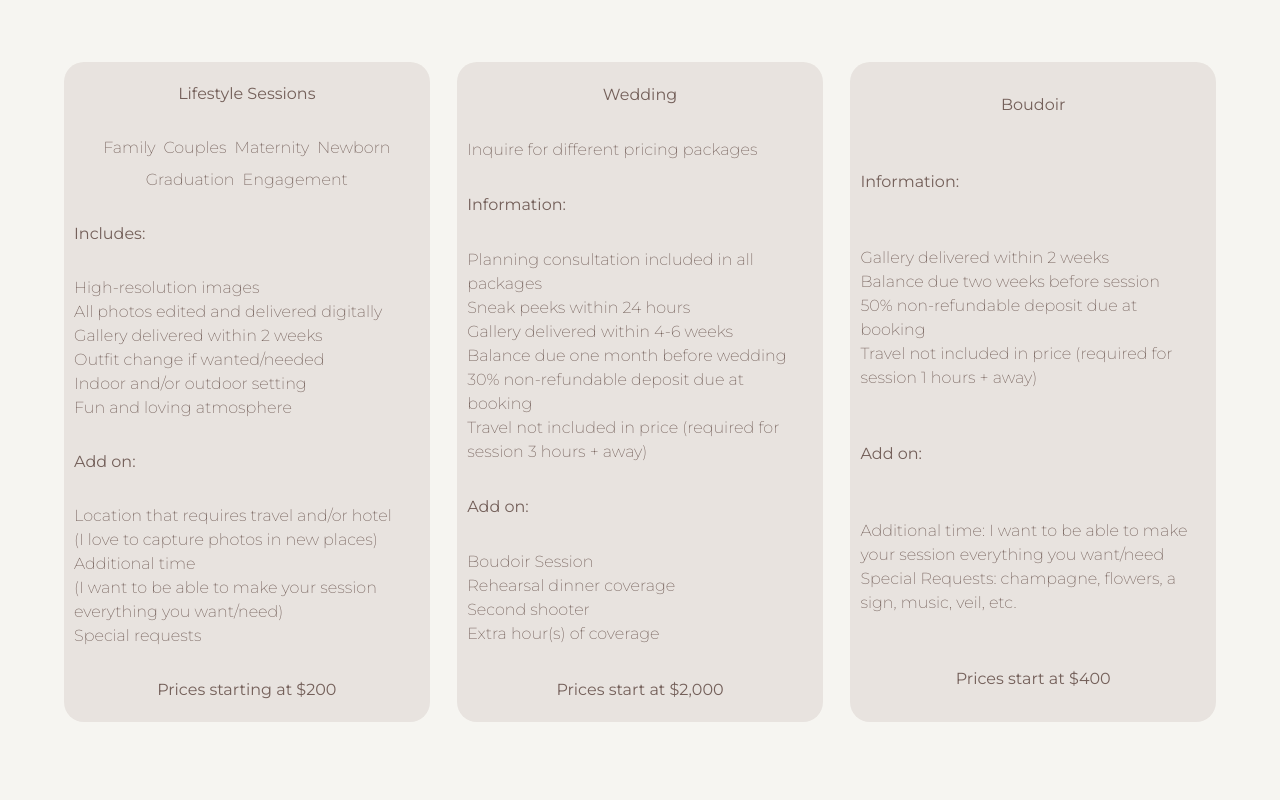
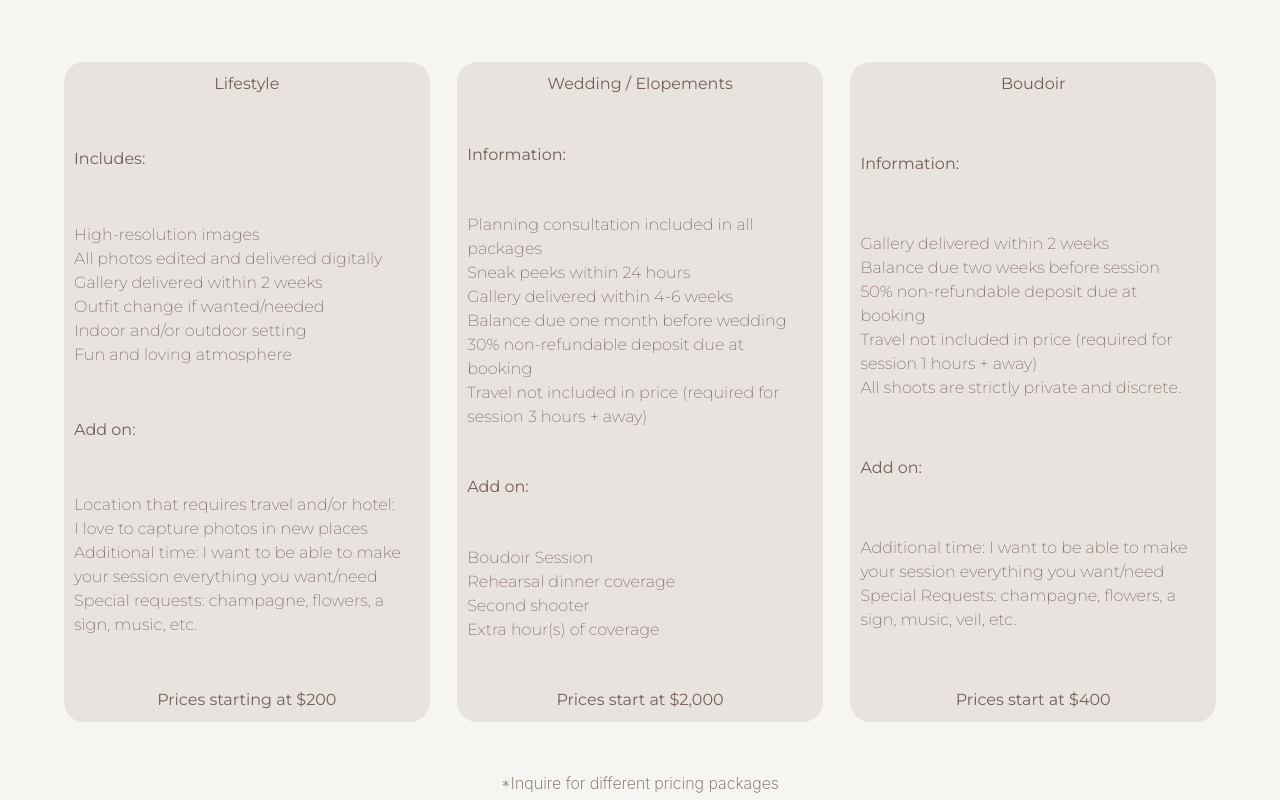
Before and after one commit to jsshigham/silovelymoments, a React (Vite) app: page /sessions in a window 1280 px wide. Shown: the part 240-1040 px from the top of the page. Built offline with nearby package versions, Linux system fonts and the light colour scheme; the HTML template or start-up script is replaced by a standard one.

Commit message:
minor edits on sessions, add buttons sec4 homePage

```diff
--- a/src/pages/Home/Home.tsx
+++ b/src/pages/Home/Home.tsx
@@ -58,6 +58,17 @@ function Home() {
           alt="Father, Mother, Daughter and Son enjoying the beach"
           className="sideBySideImgs"
         />
+        <div className="section4ButtonsDiv">
+          <a className="section4Buttons" href="/moments">
+            SEE THE MOMENTS I CAPTURE
+          </a>
+          <a className="section4Buttons" href="/sessions">
+            SEE THE SESSIONS I OFFER
+          </a>
+          <a className="section4Buttons" href="/contact">
+            BOOK A SESSION
+          </a>
+        </div>
         <img
           src="/sessionsPage/section1Img.jpeg"
           alt=""
--- a/src/pages/Home/homePage.css
+++ b/src/pages/Home/homePage.css
@@ -88,6 +88,7 @@ main {
   font-size: 2em;
   text-align: center;
   opacity: 70%;
+  font-weight: 300;
 }
 
 .section4Imgs {
@@ -100,7 +101,39 @@ main {
 }
 
 .sideBySideImgs {
-  height: 90%;
+  height: 81vh;
+}
+
+.section4ButtonsDiv {
+  height: 81vh;
+  width: 27vw;
+  background-color: var(--accent-background);
+  border-radius: 5px;
+  padding: 0 40px;
+  display: flex;
+  flex-direction: column;
+  justify-content: center;
+  align-items: center;
+  gap: 5em;
+}
+
+.section4Buttons {
+  text-align: center;
+  width: 60%;
+  padding: 1em 4.5em;
+  /* margin: 5em 0; */
+  border-radius: 2px;
+  border: solid 1px var(--primary-headings);
+  text-decoration: none;
+  font-size: 0.75em;
+  color: var(--primary-headings);
+  cursor: pointer;
+}
+.section4Buttons:hover {
+  background-color: var(--primary-headings);
+  color: var(--button-text-hover);
+  transition: 0.5s;
+  cursor: pointer;
 }
 .sliderSection {
   display: flex;
@@ -213,6 +246,11 @@ main {
     height: unset;
     flex-direction: column;
   }
+  .section4ButtonsDiv {
+    width: 80%;
+    height: 50vh;
+    gap: 2em;
+  }
 
   .sideBySideImgs {
     height: unset;
--- a/src/pages/Sessions/Sessions.tsx
+++ b/src/pages/Sessions/Sessions.tsx
@@ -29,15 +29,15 @@ function Sessions() {
 
         <div className="section1SessionsContainer">
           <div className="sessionDiv">
-            <h4 className="sessionDivH4">Lifestyle Sessions</h4>
-            <div className="lifestyleTypes">
+            <h4 className="sessionDivH4">Lifestyle</h4>
+            {/* <div className="lifestyleTypes">
               <span>Family</span>
               <span>Couples</span>
               <span>Maternity</span>
               <span>Newborn</span>
               <span>Graduation</span>
               <span>Engagement</span>
-            </div>
+            </div> */}
             <h6 className="sessionDivH6">Includes:</h6>
             <ul className="sessionUl">
               <li>High-resolution images</li>
@@ -49,23 +49,21 @@ function Sessions() {
             </ul>
             <h6 className="sessionDivH6">Add on:</h6>
             <ul className="sessionUl">
-              <li>Location that requires travel and/or hotel</li>
-              <li>(I love to capture photos in new places)</li>
-              <li>Additional time</li>
+              <li>Location that requires travel and/or hotel:</li>
+              <li>I love to capture photos in new places</li>
               <li>
-                (I want to be able to make your session everything you
-                want/need)
+                Additional time: I want to be able to make your session
+                everything you want/need
               </li>
-              <li>Special requests</li>
+
+              <li>Special requests: champagne, flowers, a sign, music, etc.</li>
             </ul>
             <h4 className="price sessionDivH4">Prices starting at $200</h4>
           </div>
 
           <div className="sessionDiv">
-            <h4 className="sessionDivH4">
-              Wedding <br />{" "}
-            </h4>
-            <span>Inquire for different pricing packages</span>
+            <h4 className="sessionDivH4">Wedding / Elopements</h4>
+            {/* <span>Inquire for different pricing packages</span> */}
             <h6 className="sessionDivH6">Information:</h6>
             <ul className="sessionUl">
               <li>Planning consultation included in all packages</li>
@@ -99,6 +97,7 @@ function Sessions() {
                 Travel not included in price (required for session 1 hours +
                 away)
               </li>
+              <li>All shoots are strictly private and discrete.</li>
             </ul>
             <h6 className="sessionDivH6">Add on:</h6>
             <ul className="sessionUl">
@@ -116,6 +115,7 @@ function Sessions() {
           {/* </div> */}
         </div>
       </section>
+      <h6 className="disclaimer">*Inquire for different pricing packages</h6>
 
       <section className="backgroundImgSection">
         <span className="bottomTextSm">MEMORIES WORTH EVERYTHING</span>
--- a/src/pages/Sessions/sessions.css
+++ b/src/pages/Sessions/sessions.css
@@ -48,7 +48,7 @@
   width: 30%;
   display: flex;
   flex-direction: column;
-  justify-content: space-around;
+  justify-content: space-between;
   gap: 10px;
   background-color: var(--accent-background);
   padding: 10px;
@@ -98,6 +98,12 @@
 
 .price {
   justify-self: flex-end;
+}
+
+.disclaimer {
+  font-size: 1em;
+  font-weight: 200;
+  color: var(--primary-headings);
 }
 
 .detailsSection {
```
